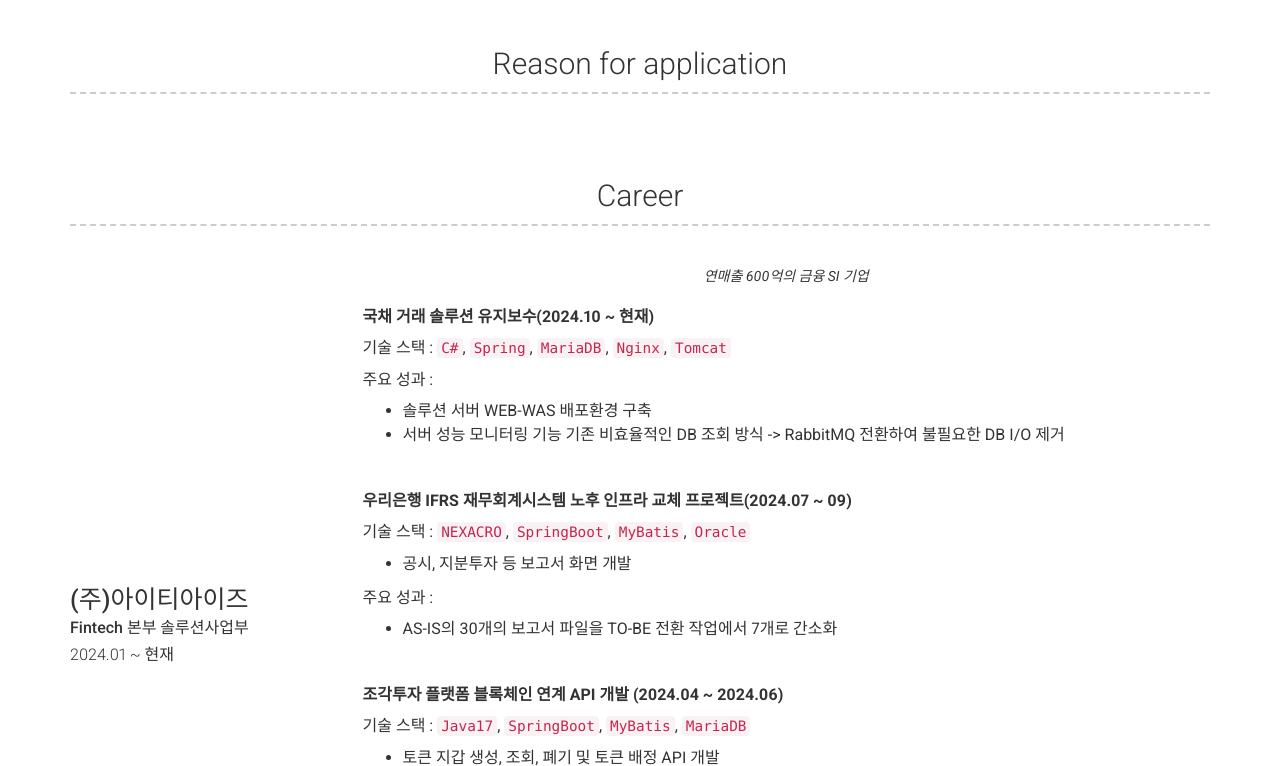
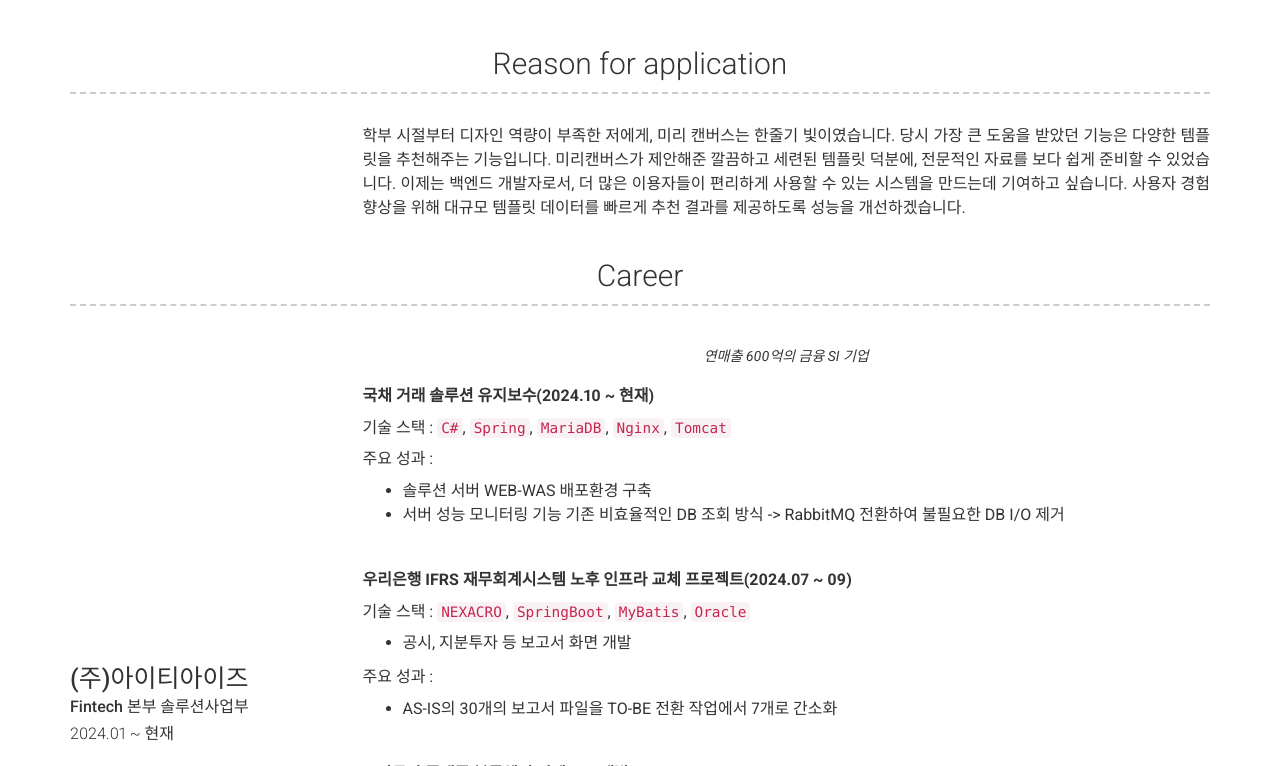
Before and after one commit to sungchulyun/sungchulyun.github.io, a Jekyll site: the page built from index.md, in a window 1280 px wide and 900 px high, scrolled down 372 px, cut to the strip 134-900 px from the top of the window. Built offline with Jekyll 4.4.1, drawn with Linux system fonts in a browser that asks for light colours; nearby versions of some CDN libraries; part of the change alters nothing that is shown.

```diff
--- a/_config.yml
+++ b/_config.yml
@@ -54,13 +54,15 @@ content:
   - title: Reason for application
     layout: list
     content:
-      description: |
-        학부 시절부터 디자인 역량이 부족한 저에게, 미리 캔버스는 한줄기 빛이였습니다.
-        당시 가장 큰 도움을 받았던 기능은 다양한 템플릿을 추천해주는 기능입니다.
-        미리캔버스가 제안해준 깔끔하고 세련된 템플릿 덕분에, 전문적인 자료를 보다 쉽게 준비할 수 있었습니다.
-        이제는 백엔드 개발자로서, 더 많은 이용자들이 편리하게 사용할 수 있는 시스템을 만드는데 기여하고 싶습니다.
-        사용자 경험 향상을 위해 대규모 템플릿 데이터를 빠르게 추천 결과를 제공하도록 성능을 개선하겠습니다.
-        <br>
+      - layout: left
+        title:
+        description: |
+          학부 시절부터 디자인 역량이 부족한 저에게, 미리 캔버스는 한줄기 빛이였습니다.
+          당시 가장 큰 도움을 받았던 기능은 다양한 템플릿을 추천해주는 기능입니다.
+          미리캔버스가 제안해준 깔끔하고 세련된 템플릿 덕분에, 전문적인 자료를 보다 쉽게 준비할 수 있었습니다.
+          이제는 백엔드 개발자로서, 더 많은 이용자들이 편리하게 사용할 수 있는 시스템을 만드는데 기여하고 싶습니다.
+          사용자 경험 향상을 위해 대규모 템플릿 데이터를 빠르게 추천 결과를 제공하도록 성능을 개선하겠습니다.
+          <br>
   #경력
   - title: Career
     layout: list
```
